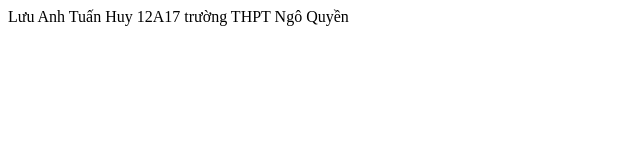
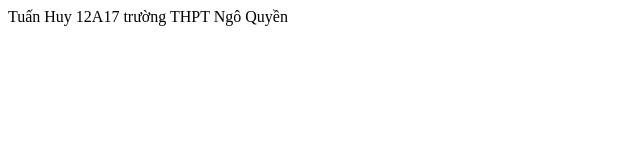
Before and after one commit to juctxy/book-recommendation, a plain HTML site: page index.html in a window 1280 px wide. Shown: the whole page, without its empty margins (0-640 px from the left). Drawn offline with Linux system fonts and the light colour scheme.

Commit message:
Update name in index.html

```diff
--- a/index.html
+++ b/index.html
@@ -3,6 +3,6 @@
 
   </head>
   <body>
-   Lưu Anh Tuấn Huy 12A17 trường THPT Ngô Quyền
+   Tuấn Huy 12A17 trường THPT Ngô Quyền
   </body>
 </html>
```
